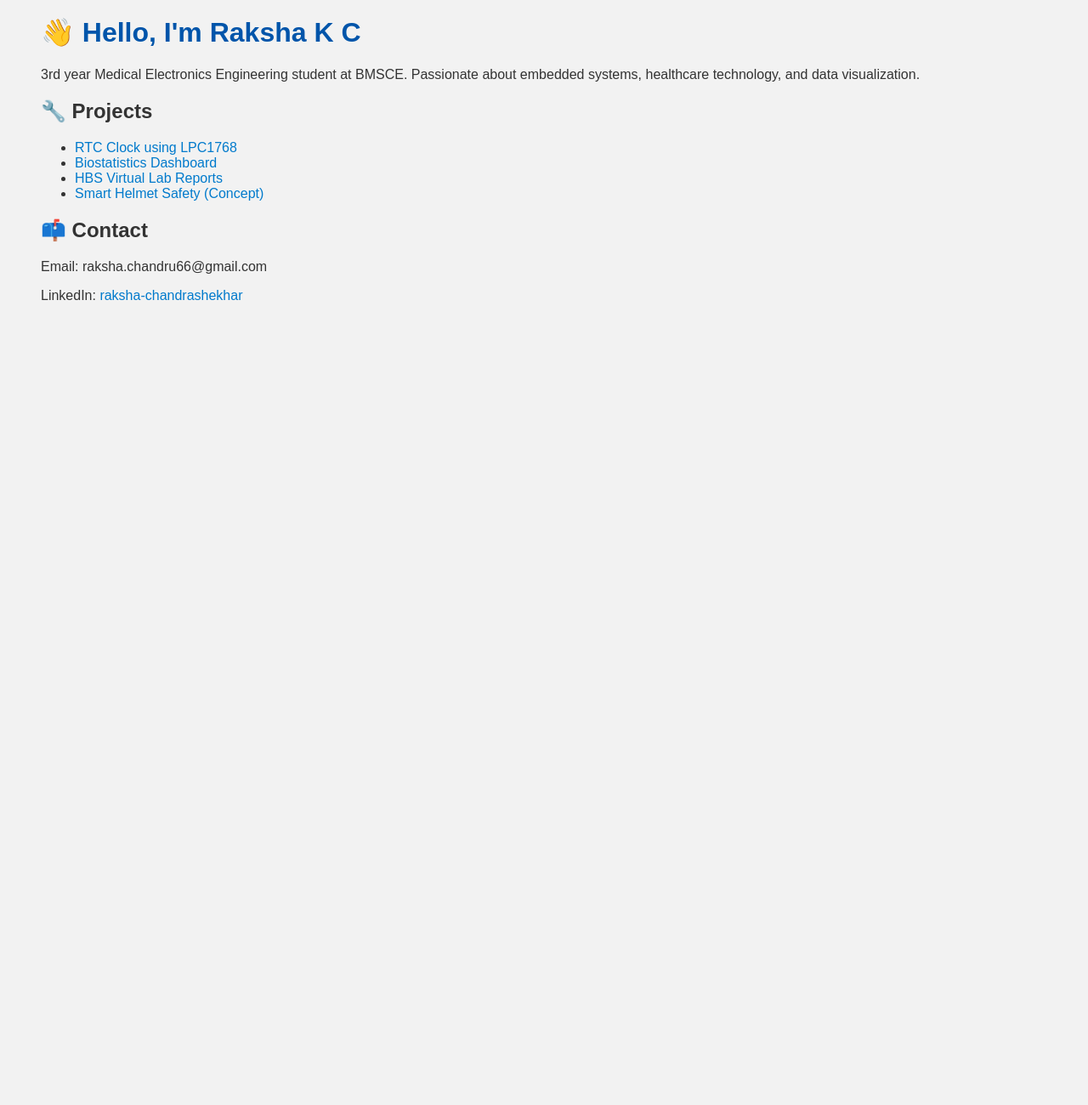
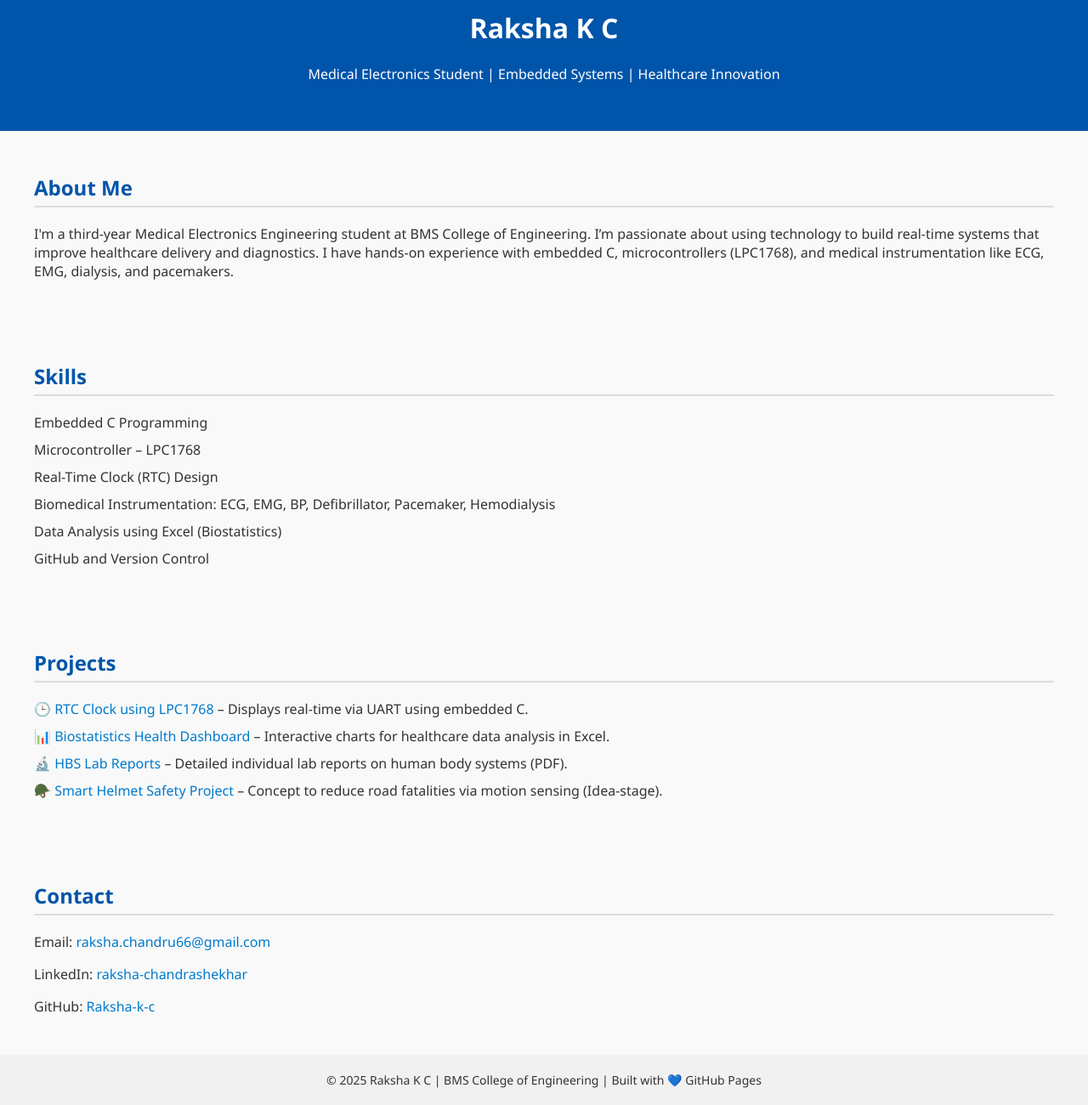
Before and after one commit to raksha-k-c/raksha-k-c.github.io, a plain HTML site: page index.html in a window 1280 px wide. Shown: the part 50-1350 px from the top of the page at 85% size. Before the commit the page ends 800 px from the top, so only its background shows below. Drawn offline with Linux system fonts and the light colour scheme.

Commit message:
Update index.html

```diff
--- a/index.html
+++ b/index.html
@@ -2,37 +2,92 @@
 <html lang="en">
 <head>
   <meta charset="UTF-8">
-  <title>Raksha K C | Portfolio</title>
+  <title>Raksha K C | Medical Electronics Portfolio</title>
   <style>
     body {
-      font-family: Arial, sans-serif;
-      background-color: #f2f2f2;
+      font-family: 'Segoe UI', sans-serif;
+      margin: 0;
+      padding: 0;
+      background-color: #f9f9f9;
       color: #333;
-      padding: 40px;
     }
-    h1 {
+    header {
+      background-color: #0055aa;
+      color: white;
+      padding: 40px 20px;
+      text-align: center;
+    }
+    section {
+      padding: 30px 40px;
+    }
+    h2 {
       color: #0055aa;
+      border-bottom: 2px solid #ddd;
+      padding-bottom: 5px;
+    }
+    ul {
+      list-style: none;
+      padding-left: 0;
+    }
+    ul li {
+      margin-bottom: 10px;
     }
     a {
       color: #007acc;
       text-decoration: none;
     }
+    footer {
+      background-color: #f1f1f1;
+      text-align: center;
+      padding: 20px;
+      font-size: 14px;
+    }
   </style>
 </head>
 <body>
-  <h1>👋 Hello, I'm Raksha K C</h1>
-  <p>3rd year Medical Electronics Engineering student at BMSCE. Passionate about embedded systems, healthcare technology, and data visualization.</p>
 
-  <h2>🔧 Projects</h2>
-  <ul>
-    <li><a href="https://github.com/Raksha-k-c/RTC_Clock_LPC1768">RTC Clock using LPC1768</a></li>
-    <li><a href="https://github.com/Raksha-k-c/Biostatistics_Dashboard">Biostatistics Dashboard</a></li>
-    <li><a href="https://github.com/Raksha-k-c/HBS_Virtual_Lab_Reports">HBS Virtual Lab Reports</a></li>
-    <li><a href="https://github.com/Raksha-k-c/Smart_Helmet_Safety_Project">Smart Helmet Safety (Concept)</a></li>
-  </ul>
+  <header>
+    <h1>Raksha K C</h1>
+    <p>Medical Electronics Student | Embedded Systems | Healthcare Innovation</p>
+  </header>
 
-  <h2>📫 Contact</h2>
-  <p>Email: raksha.chandru66@gmail.com</p>
-  <p>LinkedIn: <a href="https://www.linkedin.com/in/raksha-chandrashekhar-29b719299">raksha-chandrashekhar</a></p>
+  <section>
+    <h2>About Me</h2>
+    <p>I'm a third-year Medical Electronics Engineering student at BMS College of Engineering. I’m passionate about using technology to build real-time systems that improve healthcare delivery and diagnostics. I have hands-on experience with embedded C, microcontrollers (LPC1768), and medical instrumentation like ECG, EMG, dialysis, and pacemakers.</p>
+  </section>
+
+  <section>
+    <h2>Skills</h2>
+    <ul>
+      <li>Embedded C Programming</li>
+      <li>Microcontroller – LPC1768</li>
+      <li>Real-Time Clock (RTC) Design</li>
+      <li>Biomedical Instrumentation: ECG, EMG, BP, Defibrillator, Pacemaker, Hemodialysis</li>
+      <li>Data Analysis using Excel (Biostatistics)</li>
+      <li>GitHub and Version Control</li>
+    </ul>
+  </section>
+
+  <section>
+    <h2>Projects</h2>
+    <ul>
+      <li><a href="https://github.com/Raksha-k-c/RTC_Clock_LPC1768">🕒 RTC Clock using LPC1768</a> – Displays real-time via UART using embedded C.</li>
+      <li><a href="https://github.com/Raksha-k-c/Biostatistics_Dashboard">📊 Biostatistics Health Dashboard</a> – Interactive charts for healthcare data analysis in Excel.</li>
+      <li><a href="https://github.com/Raksha-k-c/HBS_Virtual_Lab_Reports">🔬 HBS Lab Reports</a> – Detailed individual lab reports on human body systems (PDF).</li>
+      <li><a href="https://github.com/Raksha-k-c/Smart_Helmet_Safety_Project">🪖 Smart Helmet Safety Project</a> – Concept to reduce road fatalities via motion sensing (Idea-stage).</li>
+    </ul>
+  </section>
+
+  <section>
+    <h2>Contact</h2>
+    <p>Email: <a href="mailto:raksha.chandru66@gmail.com">raksha.chandru66@gmail.com</a></p>
+    <p>LinkedIn: <a href="https://www.linkedin.com/in/raksha-chandrashekhar-29b719299">raksha-chandrashekhar</a></p>
+    <p>GitHub: <a href="https://github.com/Raksha-k-c">Raksha-k-c</a></p>
+  </section>
+
+  <footer>
+    &copy; 2025 Raksha K C | BMS College of Engineering | Built with 💙 GitHub Pages
+  </footer>
+
 </body>
 </html>
```
